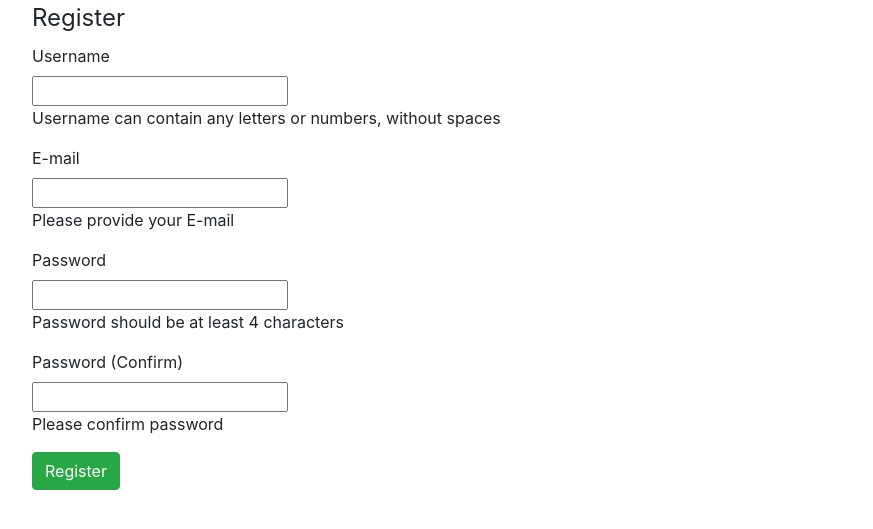
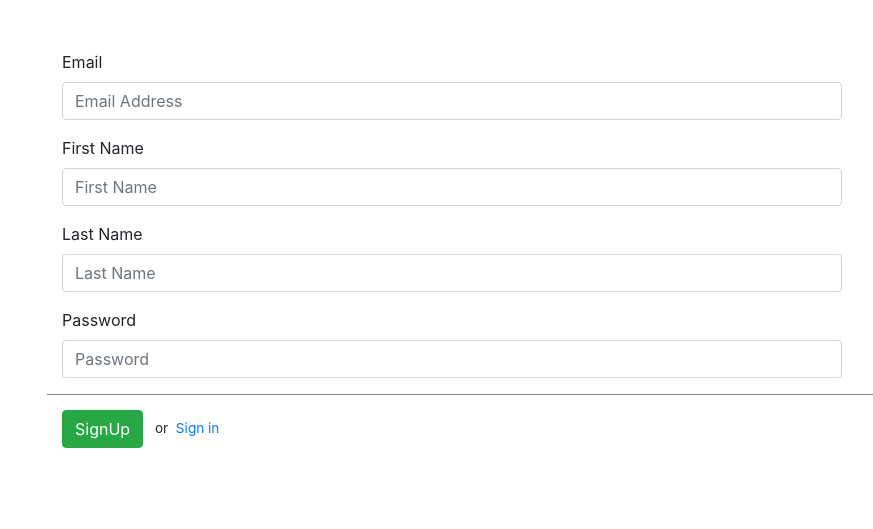
Before and after one commit to sarathsajan/cross-path-alert, a Flask app: template templates/signup.html in a window 1280 px wide. Shown: the part 56-585 px from the top of the page, without its empty margins (53-926 px from the left). Run offline with Flask 2, Linux system fonts and the light colour scheme; the template is opened without the code that fills it, so the values that code supplies are empty; some libraries are stand-ins or nearby versions.

Commit message:
minor changes

```diff
--- a/app.py
+++ b/app.py
@@ -14,6 +14,12 @@ def login():
     return render_template('login.html')
 
 
+@app.route('/signup')
+def signup():
+    return render_template('signup.html')
+
+
+
 @app.route("/about")
 def about():
     return render_template('about.html')
--- a/templates/signup.html
+++ b/templates/signup.html
@@ -1,53 +1,67 @@
 {% extends 'layout.html' %}
 {% block body %}
 
-<form class="form-horizontal" action='' method="POST">
-  <fieldset>
-    <div id="legend">
-      <legend class="">Register</legend>
+<div class="container" style="margin-top:50px;" class="mainbox col-md-6 col-md-offset-3 col-sm-8 col-sm-offset-2">
+    <div class="panel panel-info">
+
+          <div class="panel-body" >
+              <form id="signupform" class="form-horizontal" role="form">
+
+                                <div id="signupalert" style="display:none" class="alert alert-danger">
+                                    <p>Error:</p>
+                                    <span></span>
                                 </div>
-    <div class="control-group">
-      <!-- Username -->
-      <label class="control-label"  for="username">Username</label>
-      <div class="controls">
-        <input type="text" id="username" name="username" placeholder="" class="input-xlarge">
-        <p class="help-block">Username can contain any letters or numbers, without spaces</p>
+
+
+
+                                <div class="form-group">
+                                    <label for="email" class="col-md-3 control-label">Email</label>
+                                    <div class="col-md-9">
+                                        <input type="text" class="form-control" name="email" placeholder="Email Address">
                                     </div>
                                 </div>
 
-    <div class="control-group">
-      <!-- E-mail -->
-      <label class="control-label" for="email">E-mail</label>
-      <div class="controls">
-        <input type="text" id="email" name="email" placeholder="" class="input-xlarge">
-        <p class="help-block">Please provide your E-mail</p>
+
+                                <div class="form-group">
+                                    <label for="firstname" class="col-md-3 control-label">First Name</label>
+                                    <div class="col-md-9">
+                                        <input type="text" class="form-control" name="firstname" placeholder="First Name">
                                     </div>
                                 </div>
 
-    <div class="control-group">
-      <!-- Password-->
-      <label class="control-label" for="password">Password</label>
-      <div class="controls">
-        <input type="password" id="password" name="password" placeholder="" class="input-xlarge">
-        <p class="help-block">Password should be at least 4 characters</p>
+
+                                <div class="form-group">
+                                    <label for="lastname" class="col-md-3 control-label">Last Name</label>
+                                    <div class="col-md-9">
+                                        <input type="text" class="form-control" name="lastname" placeholder="Last Name">
                                     </div>
                                 </div>
 
-    <div class="control-group">
-      <!-- Password -->
-      <label class="control-label"  for="password_confirm">Password (Confirm)</label>
-      <div class="controls">
-        <input type="password" id="password_confirm" name="password_confirm" placeholder="" class="input-xlarge">
-        <p class="help-block">Please confirm password</p>
+
+                                <div class="form-group">
+                                    <label for="password" class="col-md-3 control-label">Password</label>
+                                    <div class="col-md-9">
+                                        <input type="password" class="form-control" name="passwd" placeholder="Password">
                                     </div>
                                 </div>
 
-    <div class="control-group">
+                                <div class="form-group">
                                     <!-- Button -->
-      <div class="controls" href="#">
-        <button class="btn btn-success">Register</button>
+                                  <div style="border-top: 1px solid#888; padding-top:15px; font-size:85%">
+                                    <div class="col-md-offset-3 col-md-9">
+                                        <a id="btn-signup" href="#" class="btn btn-success">SignUp  </a>
+
+                                        <span style="margin-left:8px;">or</span>
+                                        <a id="signinlink" href= "/login"> &nbsp;Sign in </a>
                                     </div>
                                   </div>
-  </fieldset>
+
+                                </div>
+
+
               </form>
+      </div>
+  </div>
+
+</div>
 {% endblock %}
```
Also changed, not shown: templates/login.html (+7 -63 lines). Lines whose indentation alone changed are shown as unchanged.
